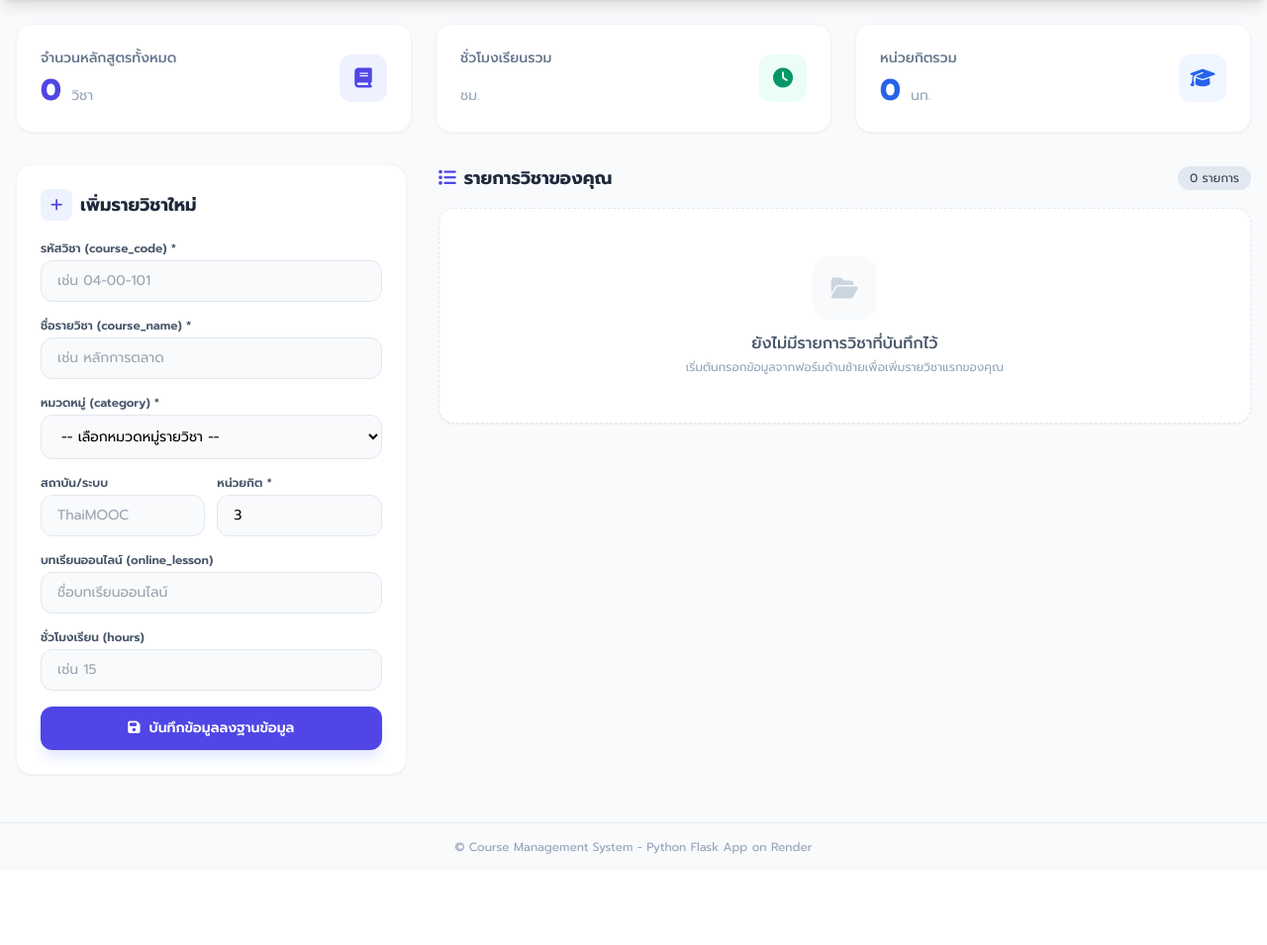
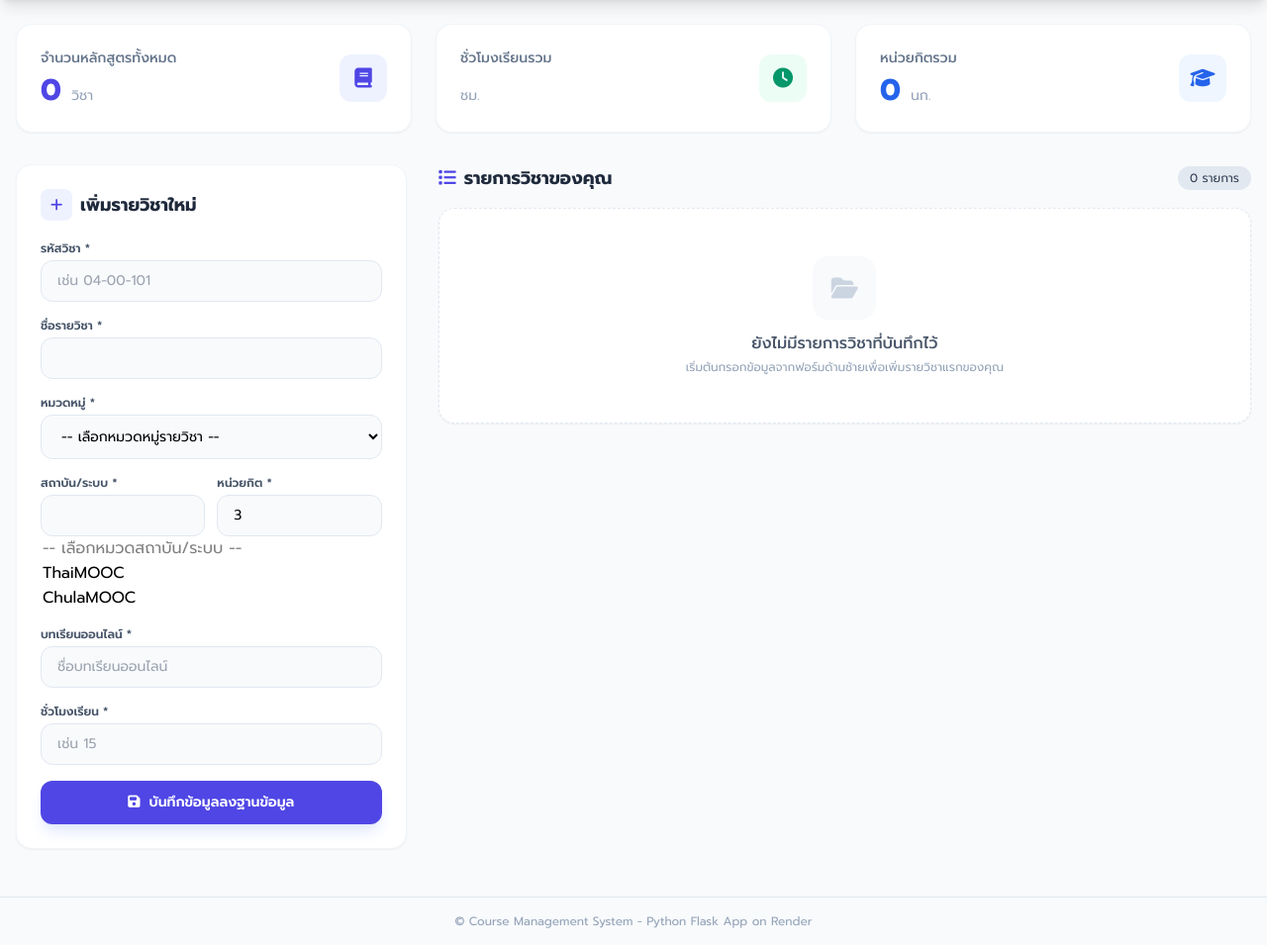
Before and after one commit to kungkling1k23-spec/course-management-system, a Flask app: page / in a window 1280 px wide. Shown: the part 56-1011 px from the top of the page at 99% size. Before the commit the page ends 919 px from the top, so only its background shows below. Run offline with Flask 3, Linux system fonts and the light colour scheme; the visitor is signed in with stand-in values (Sample User, id 1); data that the repository does not hold is empty; some libraries are stand-ins or nearby versions.

Commit message:
Update dashboard.html

```diff
--- a/templates/dashboard.html
+++ b/templates/dashboard.html
@@ -48,19 +48,19 @@
         </h3>
         <form action="/course/add" method="POST" class="space-y-4">
             <div>
-                <label class="block text-xs font-semibold text-slate-600 mb-1">รหัสวิชา (course_code) *</label>
+                <label class="block text-xs font-semibold text-slate-600 mb-1">รหัสวิชา *</label>
                 <input type="text" name="course_code" placeholder="เช่น 04-00-101" required
                     class="w-full px-4 py-2.5 bg-slate-50 border border-slate-200 rounded-xl text-sm focus:bg-white focus:ring-2 focus:ring-indigo-500 outline-none transition">
             </div>
 
             <div>
-                <label class="block text-xs font-semibold text-slate-600 mb-1">ชื่อรายวิชา (course_name) *</label>
-                <input type="text" name="course_name" placeholder="เช่น หลักการตลาด" required
+                <label class="block text-xs font-semibold text-slate-600 mb-1">ชื่อรายวิชา *</label>
+                <input type="text" name="course_name" required
                     class="w-full px-4 py-2.5 bg-slate-50 border border-slate-200 rounded-xl text-sm focus:bg-white focus:ring-2 focus:ring-indigo-500 outline-none transition">
             </div>
 
             <div>
-                <label class="block text-xs font-semibold text-slate-600 mb-1">หมวดหมู่ (category) *</label>
+                <label class="block text-xs font-semibold text-slate-600 mb-1">หมวดหมู่ *</label>
                 <select name="category" required
                     class="w-full px-4 py-2.5 bg-slate-50 border border-slate-200 rounded-xl text-sm focus:bg-white focus:ring-2 focus:ring-indigo-500 outline-none transition">
                     <option value="" disabled selected>-- เลือกหมวดหมู่รายวิชา --</option>
@@ -72,9 +72,13 @@
 
             <div class="grid grid-cols-2 gap-3">
                 <div>
-                    <label class="block text-xs font-semibold text-slate-600 mb-1">สถาบัน/ระบบ</label>
-                    <input type="text" name="institution" placeholder="ThaiMOOC"
+                    <label class="block text-xs font-semibold text-slate-600 mb-1">สถาบัน/ระบบ *</label>
+                    <input type="text" name="institution"
                         class="w-full px-4 py-2.5 bg-slate-50 border border-slate-200 rounded-xl text-sm focus:bg-white focus:ring-2 focus:ring-indigo-500 outline-none transition">
+                        <option value="" disabled selected>-- เลือกหมวดสถาบัน/ระบบ --</option>
+                        <option value="ThaiMOOC">ThaiMOOC</option>
+                        <option value="ChulaMOOC">ChulaMOOC</option>
+                    </select>
                 </div>
                 <div>
                     <label class="block text-xs font-semibold text-slate-600 mb-1">หน่วยกิต *</label>
@@ -84,13 +88,13 @@
             </div>
 
             <div>
-                <label class="block text-xs font-semibold text-slate-600 mb-1">บทเรียนออนไลน์ (online_lesson)</label>
+                <label class="block text-xs font-semibold text-slate-600 mb-1">บทเรียนออนไลน์ *</label>
                 <input type="text" name="online_lesson" placeholder="ชื่อบทเรียนออนไลน์"
                     class="w-full px-4 py-2.5 bg-slate-50 border border-slate-200 rounded-xl text-sm focus:bg-white focus:ring-2 focus:ring-indigo-500 outline-none transition">
             </div>
 
             <div>
-                <label class="block text-xs font-semibold text-slate-600 mb-1">ชั่วโมงเรียน (hours)</label>
+                <label class="block text-xs font-semibold text-slate-600 mb-1">ชั่วโมงเรียน *</label>
                 <input type="number" name="hours" placeholder="เช่น 15"
                     class="w-full px-4 py-2.5 bg-slate-50 border border-slate-200 rounded-xl text-sm focus:bg-white focus:ring-2 focus:ring-indigo-500 outline-none transition">
             </div>
```
